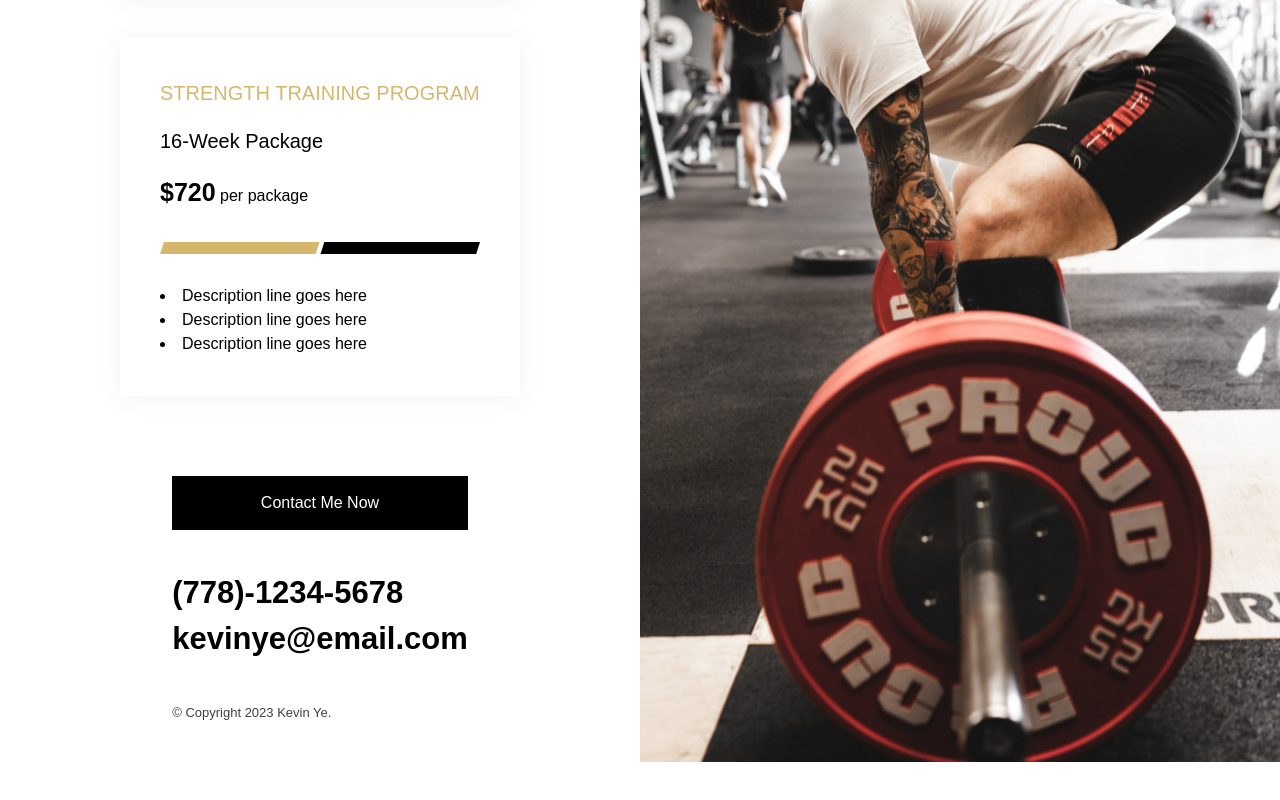
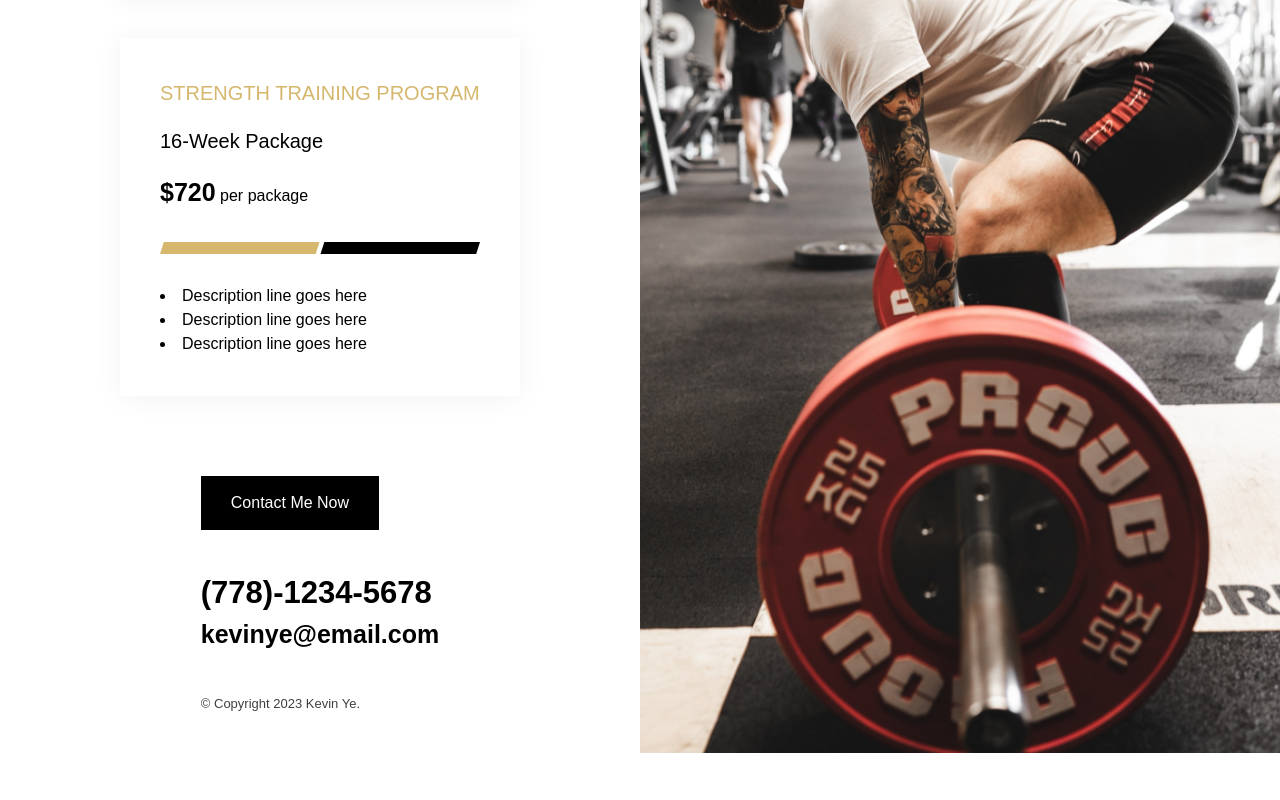
Before and after one commit to StuartMolnar/kevin-ye, a Next.js app: page /strength-training in a window 1280 px wide. Shown: the part 2901-3701 px from the top of the page. Built offline with nearby package versions, Linux system fonts and the light colour scheme.

Commit message:
add contact links

```diff
--- a/components/Hero.tsx
+++ b/components/Hero.tsx
@@ -30,13 +30,13 @@ const Hero = () => {
 
             <div className="flex flex-col pt-[24px] md:pt-10 space-y-[18px] md:space-x-5 md:flex-row md:space-y-0">
               <div className="flex space-x-5">
-                <a href="" className="">
+                <a href="https://www.youtube.com/channel/UC_gOew52b0yIK8i7SelGwSA" target="_blank" className="">
                   <img src="/linkedin.svg" alt="" className="w-14 h-14" />
                 </a>
-                <a href="" className="">
+                <a href="https://www.instagram.com/ye_kev/" target="_blank" className="">
                   <img src="/insta.svg" alt="" className="w-14 h-14" />
                 </a>
-                <a href="" className="">
+                <a href="https://www.tiktok.com/@fitbykev" target="_blank" className="">
                   <img src="/tiktok.svg" alt="" className="w-14 h-14" />
                 </a>
               </div>
--- a/pages/conditional-training.tsx
+++ b/pages/conditional-training.tsx
@@ -111,13 +111,17 @@ export default function StrengthTraining() {
 
             <div id="contact-section" className="mt-20">
 
-              <div className="bg-black text-white inline-block w-full px-[30px] py-[15px] text-center cursor-pointer hover:bg-gold">Contact Me Now</div>
+              <a href="mailto:kevinye@email.com?subject=Conditional Training Inquiry">
+                <div className="bg-black text-white inline-block max-w-[190px] px-[30px] py-[15px] cursor-pointer hover:bg-gold hover:text-black">Contact Me Now</div>
+              </a>
               <h2 className="pt-10 font-bold text-h2 md:text-h2-dsk">
                 (778)-1234-5678
               </h2>
-              <h2 className="pb-10 font-bold text-h2 md:text-h2-dsk">
-                kevinye@email.com
-              </h2>
+                <a href="mailto: kevinye@email.com">
+                  <h2 className="pb-10 font-bold text-h2">
+                      kevinye@email.com
+                  </h2>
+                </a>
               <Copyright />
             </div>
           </div>
--- a/pages/index.tsx
+++ b/pages/index.tsx
@@ -103,13 +103,17 @@ export default function Home() {
                 </p>
                 <div className="mt-20">
 
-                <div className="bg-black text-white inline-block max-w-[190px] px-[30px] py-[15px] hover:bg-gold hover:text-black">Contact Me Now</div>
+                <a href="mailto:kevinye@email.com?subject=Personal Training General Inquiry">
+                  <div className="bg-black text-white inline-block max-w-[190px] px-[30px] py-[15px] cursor-pointer hover:bg-gold hover:text-black">Contact Me Now</div>
+                </a>
                 <h2 className="pt-10 font-bold text-h2">
                     (778)-1234-5678
                 </h2>
-                <h2 className="pb-10 font-bold text-h2">
-                    kevinye@email.com
-                </h2>
+                <a href="mailto: kevinye@email.com">
+                  <h2 className="pb-10 font-bold text-h2">
+                      kevinye@email.com
+                  </h2>
+                </a>
                 <Copyright />
             </div>
             </div>
--- a/pages/strength-training.tsx
+++ b/pages/strength-training.tsx
@@ -111,13 +111,17 @@ export default function StrengthTraining() {
 
             <div id="contact-section" className="mt-20">
 
-              <div className="bg-black text-white inline-block w-full px-[30px] py-[15px] text-center cursor-pointer hover:bg-gold">Contact Me Now</div>
+              <a href="mailto:kevinye@email.com?subject=Strength Training Inquiry">
+                <div className="bg-black text-white inline-block max-w-[190px] px-[30px] py-[15px] cursor-pointer hover:bg-gold hover:text-black">Contact Me Now</div>
+              </a>
               <h2 className="pt-10 font-bold text-h2 md:text-h2-dsk">
                 (778)-1234-5678
               </h2>
-              <h2 className="pb-10 font-bold text-h2 md:text-h2-dsk">
-                kevinye@email.com
-              </h2>
+              <a href="mailto: kevinye@email.com">
+                <h2 className="pb-10 font-bold text-h2">
+                    kevinye@email.com
+                </h2>
+              </a>
               <Copyright />
             </div>
           </div>
--- a/pages/weight-loss.tsx
+++ b/pages/weight-loss.tsx
@@ -109,13 +109,17 @@ export default function StrengthTraining() {
 
             <div id="contact-section" className="mt-20">
 
-              <div className="bg-black text-white inline-block w-full px-[30px] py-[15px] text-center cursor-pointer hover:bg-gold">Contact Me Now</div>
+              <a href="mailto:kevinye@email.com?subject=Weight Loss Inquiry">
+                <div className="bg-black text-white inline-block max-w-[190px] px-[30px] py-[15px] cursor-pointer hover:bg-gold hover:text-black">Contact Me Now</div>
+              </a>
               <h2 className="pt-10 font-bold text-h2 md:text-h2-dsk">
                 (778)-1234-5678
               </h2>
-              <h2 className="pb-10 font-bold text-h2 md:text-h2-dsk">
-                kevinye@email.com
-              </h2>
+              <a href="mailto: kevinye@email.com">
+                <h2 className="pb-10 font-bold text-h2">
+                    kevinye@email.com
+                </h2>
+              </a>
               <Copyright />
             </div>
           </div>
```
